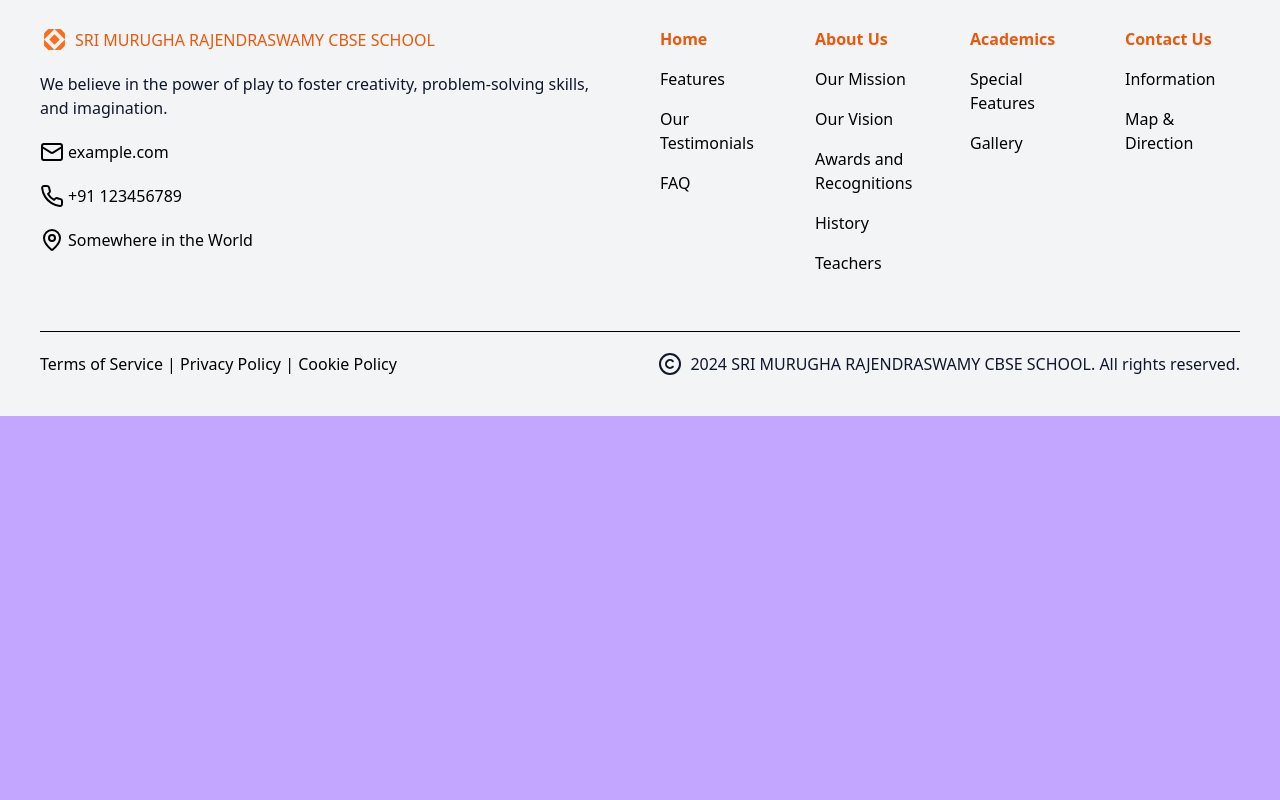
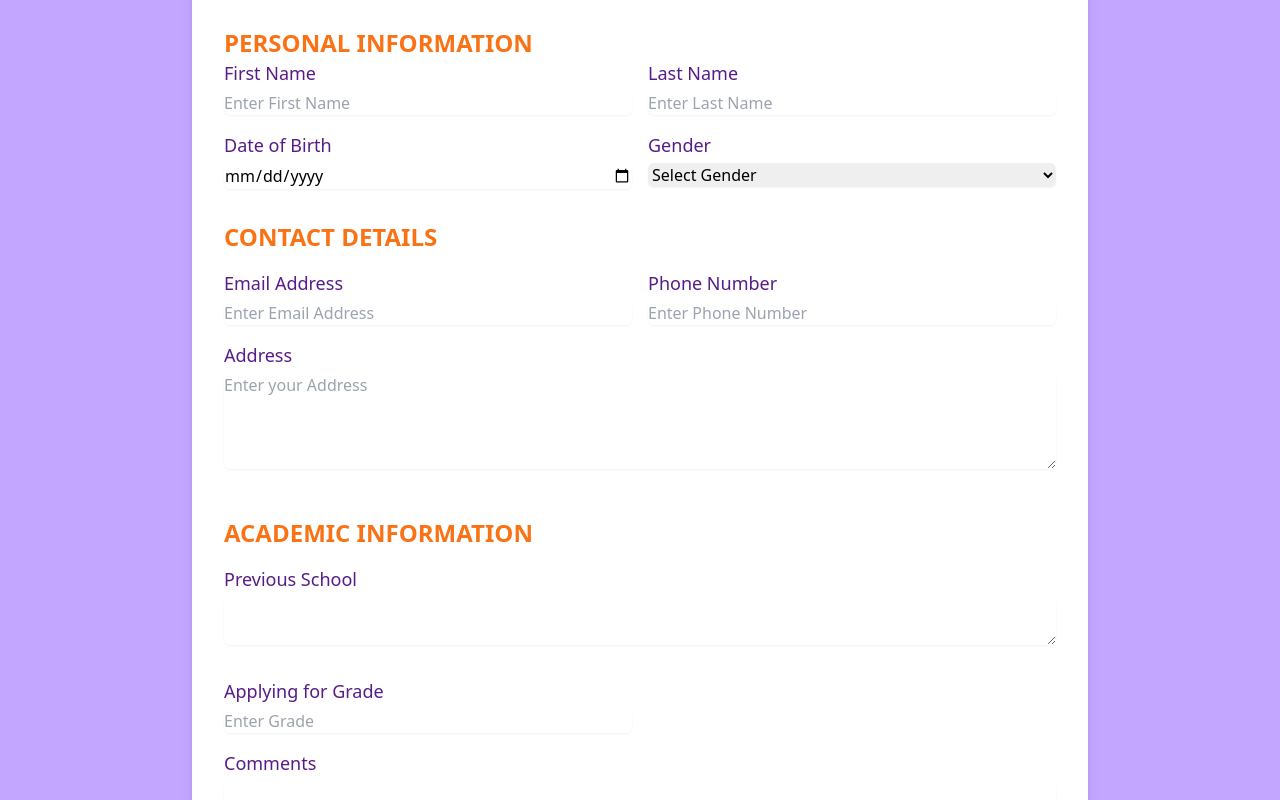
Before and after one commit to Artsy-Technologies/school-website, a React (Vite) app in the folder client/: page /admission in a window 1280 px wide. Shown: the part 1320-2120 px from the top of the page. Before the commit the page ends 1736 px from the top, so only its background shows below. Built offline with nearby package versions, Linux system fonts and the light colour scheme; no server answers.

Commit message:
Admission Form

```diff
--- /dev/null
+++ b/client/src/components/admission-form/admission-form.jsx
@@ -0,0 +1,181 @@
+const AdmissionForm = () => {
+  return (
+    <div class=" flex justify-center items-center min-h-screen p-6">
+      <div class="bg-white rounded-lg shadow-lg p-8 w-full max-w-4xl  ">
+        <h1 class="text-4xl font-bold  text-center text-orange-500 mb-6">
+          ADMISSION FORM
+        </h1>
+        <div class="col-span-2 mt-4">
+          <h2 class="text-orange-500 text-2xl font-bold">
+            PERSONAL INFORMATION
+          </h2>
+        </div>
+        <form action="#">
+          <div class="grid grid-cols-1 md:grid-cols-2 gap-4 mb-4">
+            <div>
+              <label
+                for="studentName"
+                class="block text-lg font-medium text-purple-900"
+              >
+                First Name
+              </label>
+              <input
+                type="text"
+                id="firstName"
+                placeholder="Enter First Name"
+                class="mt-1 block w-full border-gray-300 rounded-md shadow-sm focus:ring-orange-500 focus:border-orange-500"
+              />
+            </div>
+            <div>
+              <label
+                for="lastName"
+                class="block text-lg font-medium text-purple-900"
+              >
+                Last Name
+              </label>
+              <input
+                type="text"
+                id="lastName"
+                placeholder="Enter Last Name"
+                class="mt-1 block w-full border-gray-300 rounded-md shadow-sm focus:ring-orange-500 focus:border-orange-500"
+              />
+            </div>
+            <div>
+              <label
+                for="dob"
+                class="block text-lg font-medium text-purple-900"
+              >
+                Date of Birth
+              </label>
+              <input
+                type="date"
+                id="dob"
+                class="mt-1 block w-full border-gray-300 rounded-md shadow-sm focus:ring-orange-500 focus:border-orange-500"
+              />
+            </div>
+            <div>
+              <label
+                for="gender"
+                class="block text-lg font-medium text-purple-900"
+              >
+                Gender
+              </label>
+              <select
+                id="gender"
+                class="mt-1 block w-full border-gray-300 rounded-md shadow-sm focus:ring-orange-500 focus:border-orange-500"
+              >
+                <option>Select Gender</option>
+                <option>Male</option>
+                <option>Female</option>
+                <option>Other</option>
+                <option>Prefer not to say</option>
+              </select>
+            </div>
+            <div class="col-span-2 mt-4">
+              <h2 class="text-orange-500 text-2xl font-bold">
+                CONTACT DETAILS
+              </h2>
+            </div>
+            <div>
+              <label
+                for="email"
+                class="block text-lg font-medium text-purple-900"
+              >
+                Email Address
+              </label>
+              <input
+                type="email"
+                id="email"
+                placeholder="Enter Email Address"
+                class="mt-1 block w-full border-gray-300 rounded-md shadow-sm focus:ring-orange-500 focus:border-orange-500"
+              />
+            </div>
+            <div>
+              <label
+                for="phoneNumber"
+                class="block text-lg font-medium text-purple-900"
+              >
+                Phone Number
+              </label>
+              <input
+                type="tel"
+                id="phoneNumber"
+                placeholder="Enter Phone Number"
+                class="mt-1 block w-full border-gray-300 rounded-md shadow-sm focus:ring-orange-500 focus:border-orange-500"
+              />
+            </div>
+            <div class="mb-4 col-span-2">
+              <label
+                for="address"
+                class="block text-lg font-medium text-purple-900"
+              >
+                Address
+              </label>
+              <textarea
+                id="address"
+                rows="4"
+                placeholder="Enter your Address"
+                class="mt-1 block w-full border-gray-300 rounded-md shadow-sm focus:ring-orange-500 focus:border-orange-500"
+              ></textarea>
+            </div>
+            <div class="col-span-2 mt-4">
+              <h2 class="text-orange-500 text-2xl font-bold">
+                ACADEMIC INFORMATION
+              </h2>
+            </div>
+            <div class="mb-4 col-span-2">
+              <label
+                for="previousSchool"
+                class="block text-lg font-medium text-purple-900"
+              >
+                Previous School
+              </label>
+              <textarea
+                id="previousSchool"
+                rows="2"
+                class="mt-1 block w-full border-gray-300 rounded-md shadow-sm focus:ring-orange-500 focus:border-orange-500"
+              ></textarea>
+            </div>
+            <div>
+              <label
+                for="applyingForGrade"
+                class="block text-lg font-medium text-purple-900"
+              >
+                Applying for Grade
+              </label>
+              <input
+                type="text"
+                id="applyingForGrade"
+                placeholder="Enter Grade"
+                class="mt-1 block w-full border-gray-300 rounded-md shadow-sm focus:ring-orange-500 focus:border-orange-500"
+              />
+            </div>
+            <div class="mb-4 col-span-2">
+              <label
+                for="comments"
+                class="block text-lg font-medium text-purple-900"
+              >
+                Comments
+              </label>
+              <textarea
+                id="address"
+                rows="4"
+                class="mt-1 block w-full border-gray-300 rounded-md shadow-sm focus:ring-orange-500 focus:border-orange-500"
+              ></textarea>
+            </div>
+            <div class="text-center col-span-2">
+              <button
+                type="submit"
+                class="bg-orange-500 text-white w-48 py-2 px-4 rounded-md shadow-sm hover:bg-orange-600 transition duration-150 ease-in-out"
+              >
+                Submit
+              </button>
+            </div>
+          </div>
+        </form>
+      </div>
+    </div>
+  );
+};
+
+export default AdmissionForm;
--- a/client/src/components/history/history.jsx
+++ b/client/src/components/history/history.jsx
@@ -1,4 +1,4 @@
-import sqr from '../../assets/sqr.png';
+import sqr from "../../assets/sqr.png";
 
 export const History = () => {
   return (
@@ -23,7 +23,6 @@ export const History = () => {
             </p>
           </div>
         </div>
-
         <div class="flex items-start mb-10">
           <div>
             <h3 class="text-lg font-semibold text-purple-700">
@@ -62,7 +61,6 @@ export const History = () => {
             </p>
           </div>
         </div>
-
         <div class="flex items-start mb-10">
           <div>
             <h3 class="text-lg font-semibold text-purple-700">
--- a/client/src/pages/AboutPage.jsx
+++ b/client/src/pages/AboutPage.jsx
@@ -16,4 +16,5 @@ function AboutPage() {
   )
 }
 
+
 export default AboutPage
--- a/client/src/pages/AdmissionPage.jsx
+++ b/client/src/pages/AdmissionPage.jsx
@@ -1,5 +1,6 @@
 import Banner from '../components/banner/Banner'
 import TuitionTable from '../components/table/Table'
+import AdmissionForm from '../components/admission-form/admission-form';
 import { useData } from '../context/BannerContext'
 import { useAdmin } from '../hooks/AdminContext'
 const fee_data = [
@@ -103,8 +104,11 @@ const AdmissionPage = () => {
           data={activity_data}
           isAdmin={isAdmin}
         />
+         <AdmissionForm/>
       </div>
+      {/* <AdmissionForm/> */}
     </div>
+
   )
 }
 
```
